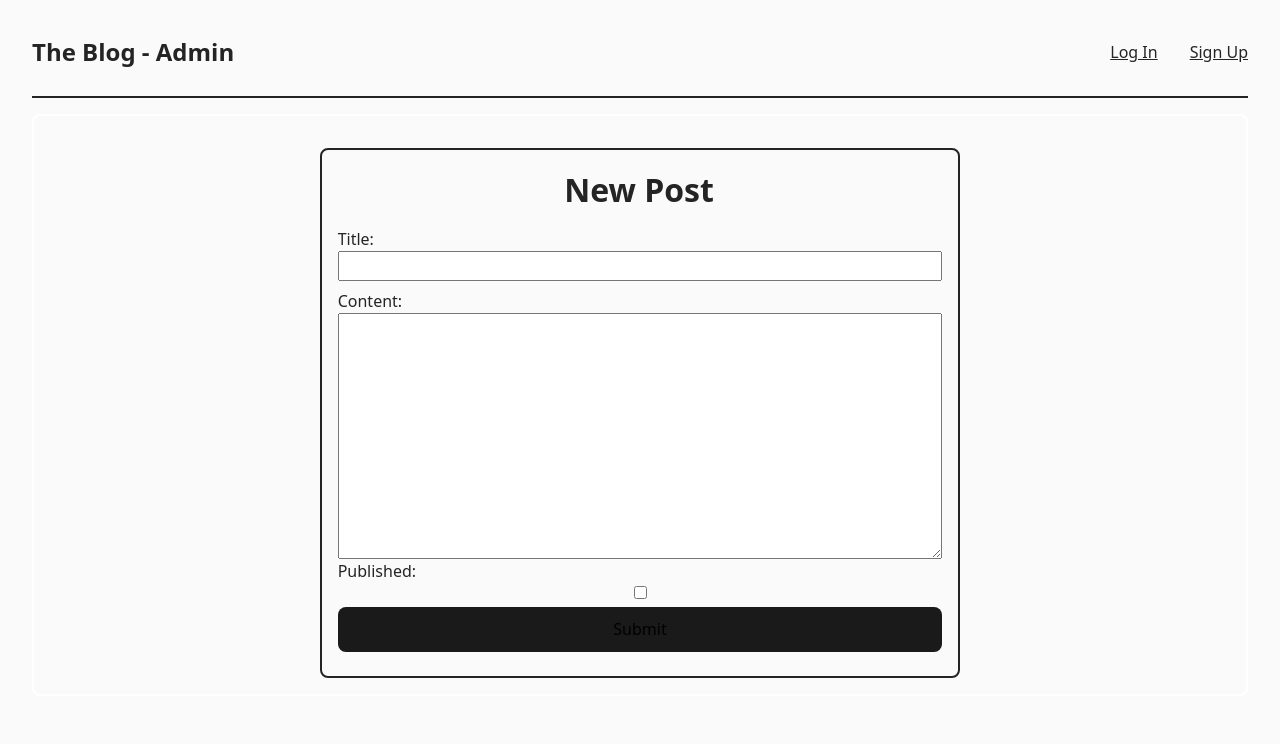
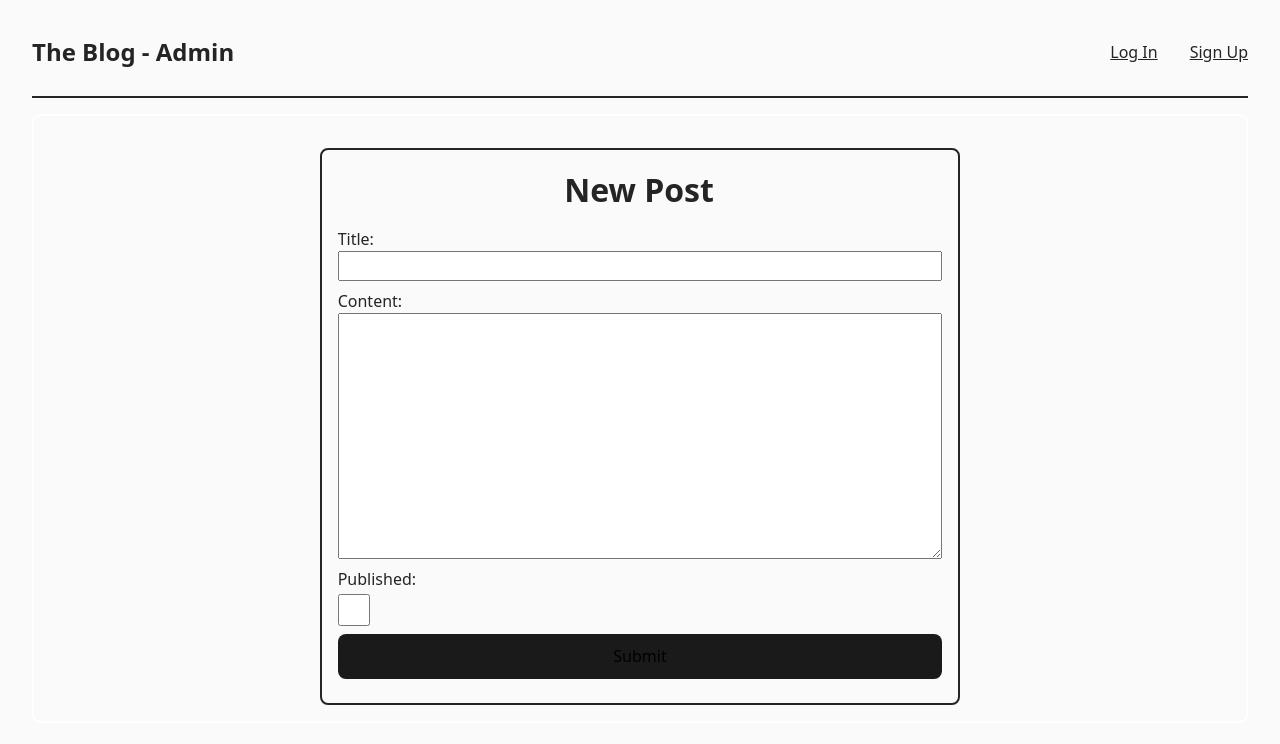
Before and after one commit to crL96/blog-api, a React (Vite) app in the folder frontend/blog-admin/: page /newpost in a window 1280 px wide. Shown: the top 744 px of the page. Built offline with nearby package versions, Linux system fonts and the light colour scheme; no server answers.

Commit message:
Style checkbox

```diff
--- a/frontend/blog-admin/src/components/newPost/newPost.module.css
+++ b/frontend/blog-admin/src/components/newPost/newPost.module.css
@@ -8,3 +8,13 @@
     border-radius: 0.5rem;
     padding: 1rem;
 }
+
+input[type="checkbox"] {
+    width: 2rem;
+    height: 2rem;
+    margin-left: 0;
+}
+
+textarea {
+    margin-bottom: 0.5rem;
+}
```
